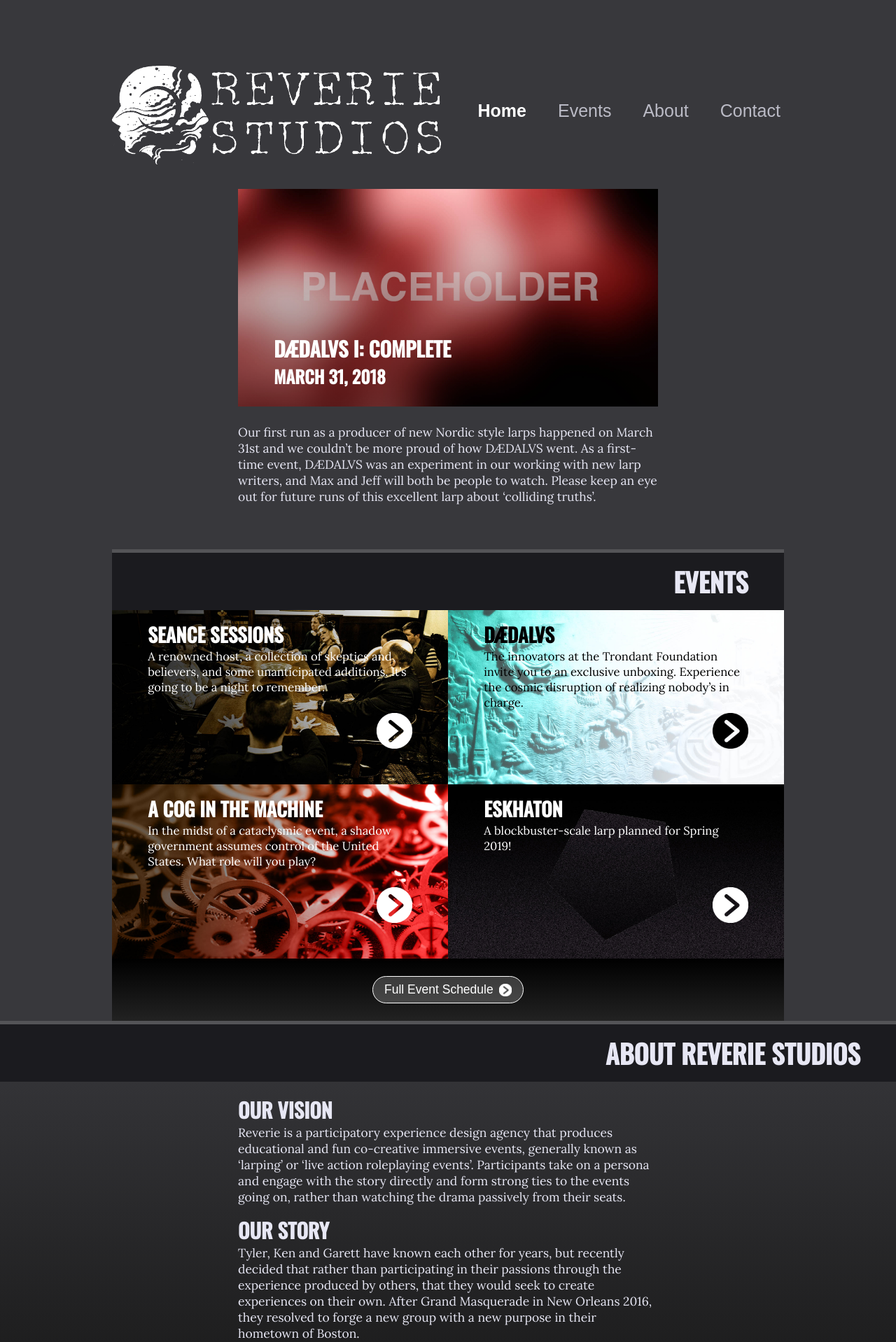
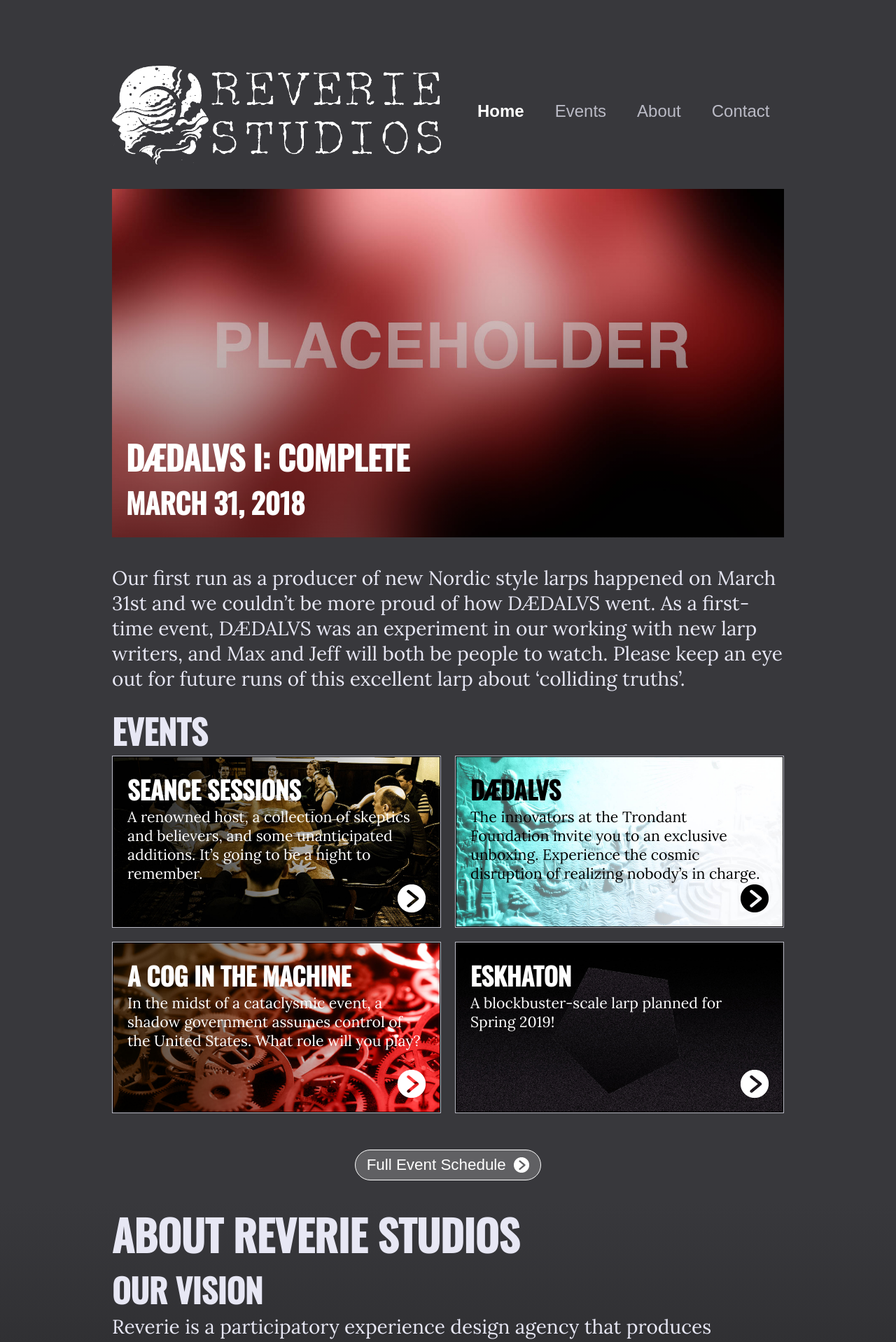
Before and after one commit to ReverieStudios/website, a Jekyll site: the page built from index.html, in a window 1280 px wide. Shown: the top 1918 px of the page at 70% size. Built offline with Jekyll 4.4.1, drawn with Linux system fonts in a browser that asks for light colours.

Commit message:
homepage looking mighty fine on desktop

```diff
--- a/_sass/breakpoints.scss
+++ b/_sass/breakpoints.scss
@@ -41,7 +41,7 @@ $width-ipad: 600px;
 			flex: 0 0 50%;
 		}
 
-		.event:after {
+		.event a:after {
 			width: 4vw;
 			height: 4vw;
 		}
--- a/_sass/desktop.scss
+++ b/_sass/desktop.scss
@@ -8,6 +8,21 @@ $grid-gutter: 20px;
 $color-menu: rgba(73, 73, 81, 0.9);
 
 @media screen and (min-width: 1025px) {
+
+	body {
+		font-size: 40px;
+	}
+
+	nav {
+		font-size: 24px;
+	}
+
+	h2 {
+		background: transparent;
+		text-align: left;
+		padding: 0;
+		border: none;
+	}
 
 	body#home {
 		display: grid;
@@ -21,6 +36,77 @@ $color-menu: rgba(73, 73, 81, 0.9);
 
 		grid-template-columns: 1fr 470px 470px 1fr;
 		grid-column-gap: $grid-gutter;
+
+		#banner {
+			width: auto;
+		}
+
+		#banner .blurb {
+			left: $grid-gutter;
+			bottom: $grid-gutter;
+		}
+
+		section > p {
+			width: auto;
+			padding-left: 0;
+			padding-right: 0;
+		}
+
+		section#events {
+			font-size: 80%;
+
+			h2 {
+				margin: 0;
+			}
+
+			.event {
+				margin-right: $grid-gutter;
+				margin-bottom: $grid-gutter;
+				flex: 0 0 470px;
+				padding: 1px;
+				box-sizing: border-box;
+				border: 1px solid mix($color-text-main, $color-background-main, 75);
+				background: #000;
+			}
+
+			.event:nth-child(even) {
+				margin-right: 0;
+			}
+
+			.event-list .event a:after {
+				width: 40px;
+				height: 40px;
+				bottom: $grid-gutter;
+				right: $grid-gutter;
+			}
+
+			.event .blurb {
+				h3 {
+					margin: $grid-gutter $grid-gutter 0 $grid-gutter;
+				}
+
+				p {
+					margin: 0 $grid-gutter 0 $grid-gutter;
+					padding: 0
+				}
+			}
+		}
+
+		section#about {
+			h2, h3,  & > p {
+				width: $width-desktop;
+				margin-left: auto;
+				margin-right: auto;
+			}
+
+			h2 {
+				margin-bottom: 0;
+			}
+		}
+
+		.more-events {
+			background: transparent;
+		}
 	}
 
 	body.page {
--- a/css/style.scss
+++ b/css/style.scss
@@ -333,6 +333,20 @@ p {
 
 	a {
 		border: none;
+		display: block;
+		position: relative;
+
+		&:after {
+			content: "";
+			display: block;
+			position: absolute;
+			right: $space-gutter;
+			bottom: $space-gutter;
+			width: 7vw;
+			height: 7vw;
+			background: transparent url('../i/arrow-white-right.png');
+			background-size: contain;
+		}
 	}
 
 	img {
@@ -341,17 +355,7 @@ p {
 		height: auto;
 	}
 
-	&:after {
-		content: "";
-		display: block;
-		position: absolute;
-		right: $space-gutter;
-		bottom: $space-gutter;
-		width: 7vw;
-		height: 7vw;
-		background: transparent url('../i/arrow-white-right.png');
-		background-size: contain;
-	}
+
 }
 
 #events .event.daedalus {
@@ -365,7 +369,7 @@ p {
 		right: 0;
 	}
 
-	&:after {
+	a:after {
 		background-image: url('../i/arrow-black-right.png');
 	}
 }
```
